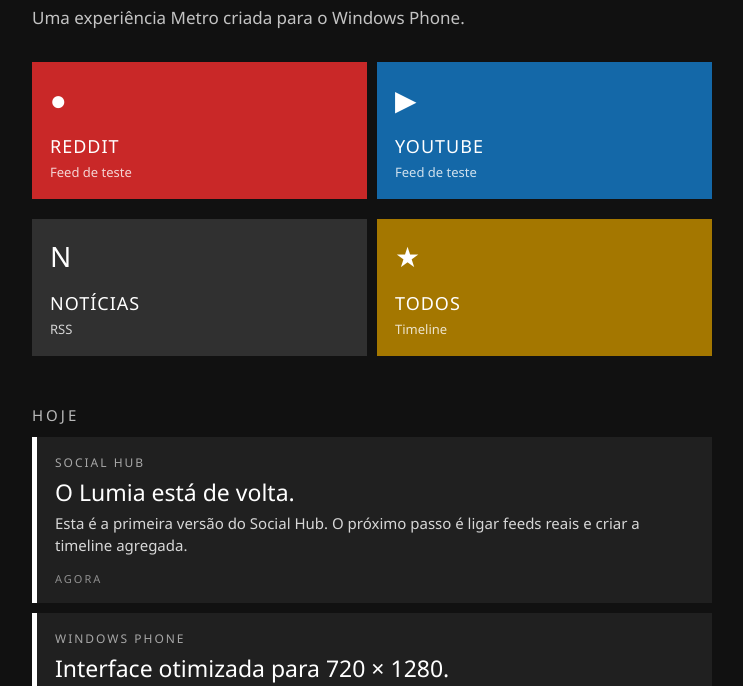
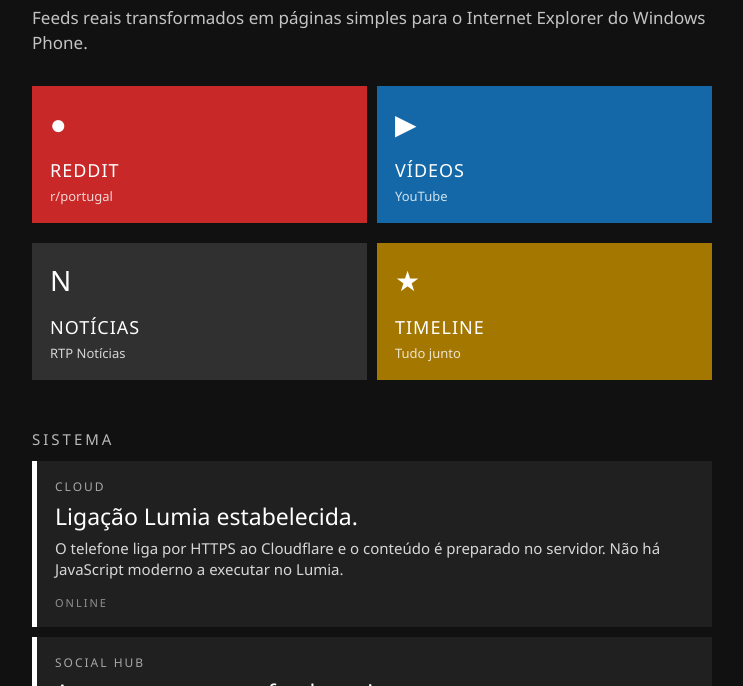
Before and after one commit to ipedronmartins-hue/Social-Hub, a website: page index.html in a window 1280 px wide. Shown: the part 247-933 px from the top of the page, without its empty margins (268-1011 px from the left). Drawn offline with Linux system fonts and the light colour scheme.

Commit message:
Build Metro Social Hub home with real feed routes

```diff
--- a/index.html
+++ b/index.html
@@ -3,7 +3,7 @@
 <head>
   <meta charset="utf-8">
   <meta name="viewport" content="width=device-width, initial-scale=1">
-  <meta name="description" content="Social Hub — interface Metro para Windows Phone">
+  <meta name="description" content="Social Hub — People Hub para Windows Phone">
   <title>Social Hub</title>
   <link rel="stylesheet" href="/styles.css">
 </head>
@@ -18,57 +18,55 @@
       <section class="hero">
         <div class="eyebrow">PEOPLE</div>
         <h1>O teu mundo,<br>num só lugar.</h1>
-        <p>Uma experiência Metro criada para o Windows Phone.</p>
+        <p>Feeds reais transformados em páginas simples para o Internet Explorer do Windows Phone.</p>
       </section>
 
       <section class="tiles">
         <a class="tile tile-red" href="/api/feed?source=reddit">
           <span class="tile-icon">●</span>
           <span class="tile-title">REDDIT</span>
-          <span class="tile-text">Feed de teste</span>
+          <span class="tile-text">r/portugal</span>
         </a>
 
         <a class="tile tile-blue" href="/api/feed?source=youtube">
           <span class="tile-icon">▶</span>
-          <span class="tile-title">YOUTUBE</span>
-          <span class="tile-text">Feed de teste</span>
+          <span class="tile-title">VÍDEOS</span>
+          <span class="tile-text">YouTube</span>
         </a>
 
         <a class="tile tile-dark" href="/api/feed?source=news">
           <span class="tile-icon">N</span>
           <span class="tile-title">NOTÍCIAS</span>
-          <span class="tile-text">RSS</span>
+          <span class="tile-text">RTP Notícias</span>
         </a>
 
         <a class="tile tile-gold" href="/api/feed?source=all">
           <span class="tile-icon">★</span>
-          <span class="tile-title">TODOS</span>
-          <span class="tile-text">Timeline</span>
+          <span class="tile-title">TIMELINE</span>
+          <span class="tile-text">Tudo junto</span>
         </a>
       </section>
 
       <section class="feed">
-        <div class="section-title">HOJE</div>
+        <div class="section-title">SISTEMA</div>
+
+        <article class="card">
+          <div class="card-source">CLOUD</div>
+          <h2>Ligação Lumia estabelecida.</h2>
+          <p>O telefone liga por HTTPS ao Cloudflare e o conteúdo é preparado no servidor. Não há JavaScript moderno a executar no Lumia.</p>
+          <div class="card-time">ONLINE</div>
+        </article>
 
         <article class="card">
           <div class="card-source">SOCIAL HUB</div>
-          <h2>O Lumia está de volta.</h2>
-          <p>Esta é a primeira versão do Social Hub. O próximo passo é ligar feeds reais e criar a timeline agregada.</p>
-          <div class="card-time">AGORA</div>
-        </article>
-
-        <article class="card">
-          <div class="card-source">WINDOWS PHONE</div>
-          <h2>Interface otimizada para 720 × 1280.</h2>
-          <p>HTML e CSS simples, pensados para o Internet Explorer do Lumia 830.</p>
-          <div class="card-time">TESTE 01</div>
+          <h2>Agora começam os feeds reais.</h2>
+          <p>O servidor agrega as fontes e entrega apenas HTML simples, mantendo a experiência rápida e compatível com o Windows Phone 8.1.</p>
+          <div class="card-time">FASE 02</div>
         </article>
       </section>
     </main>
 
-    <footer>
-      SOCIAL HUB · 2026
-    </footer>
+    <footer>SOCIAL HUB · 2026</footer>
   </div>
 </body>
 </html>
```
